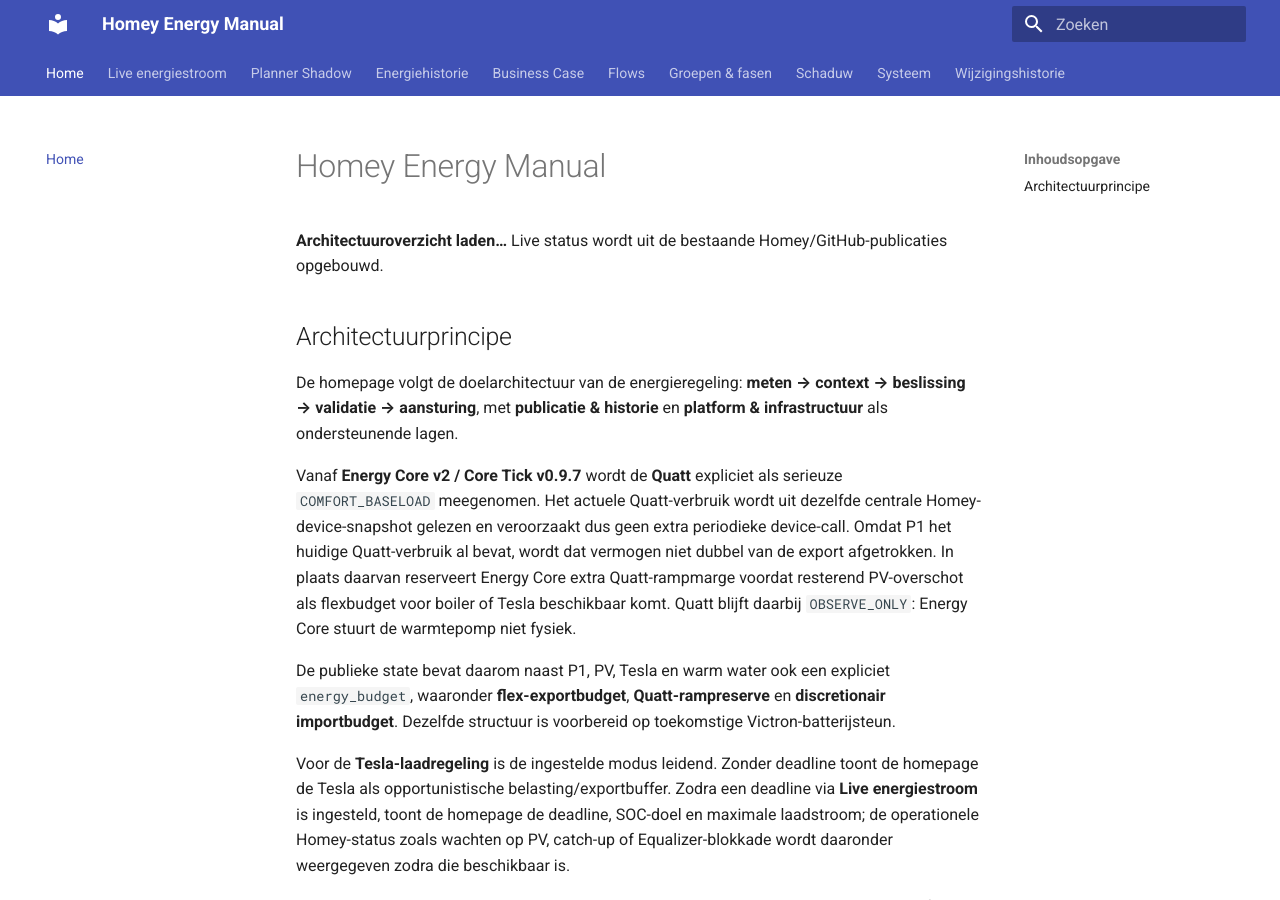
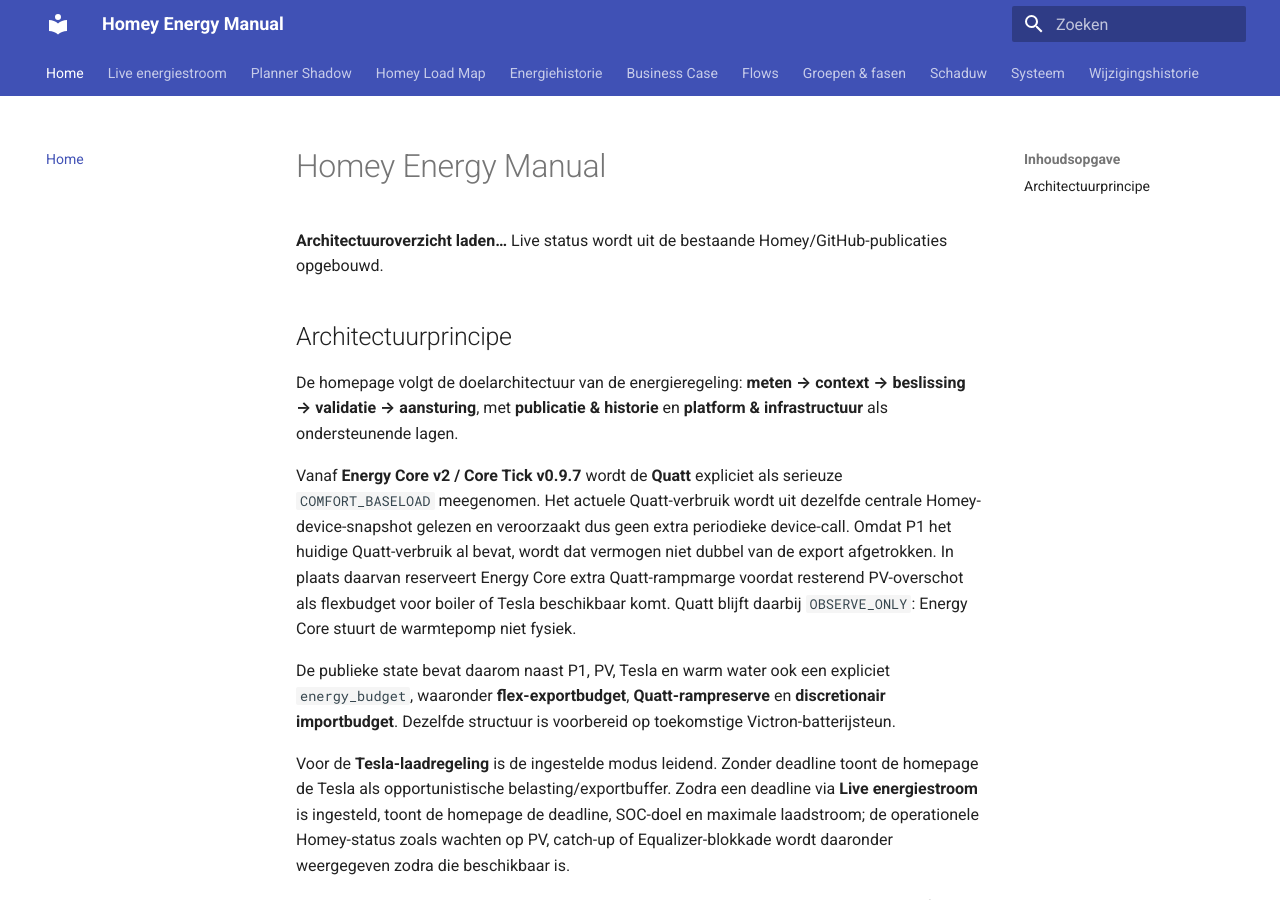
Before and after one commit to OnsKasteeltje/homey-energy-manual, an MkDocs documentation site: the page built from docs/index.md, in a window 1280 px wide and 900 px high. Built offline with MkDocs 1.6.1 and Material for MkDocs 9.7.7, drawn with Linux system fonts in a browser that asks for light colours.

Commit message:
docs: add Homey Load Map to navigation

```diff
--- a/mkdocs.yml
+++ b/mkdocs.yml
@@ -13,6 +13,7 @@
   - Home: index.md
   - Live energiestroom: live-energie.md
   - Planner Shadow: planner-shadow.md
+  - Homey Load Map: homey-load-map.md
   - Energiehistorie: energiehistorie.md
   - Business Case: business-case.md
   - Flows:
```
